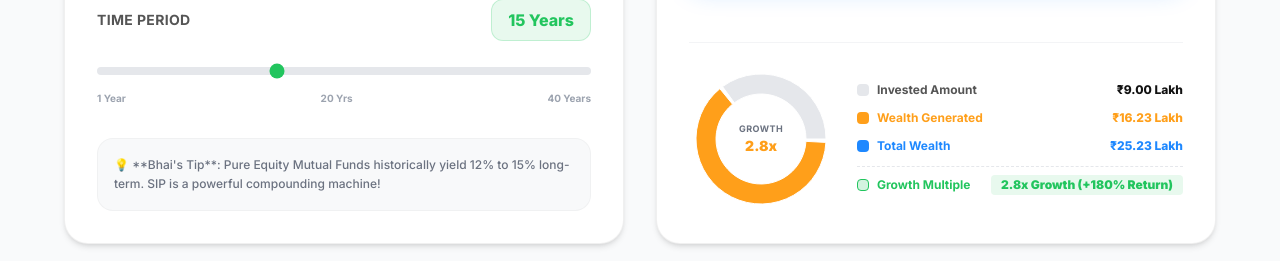
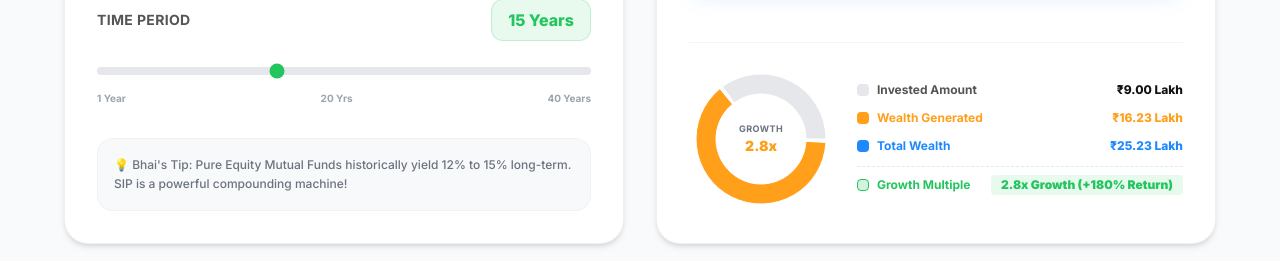
Before and after one commit to saurabh16r/Bharosa-Bhai, a Next.js app: page / in a window 1280 px wide. Shown: the part 3020-3281 px from the top of the page. Built offline with nearby package versions, Linux system fonts and the light colour scheme.

Commit message:
Format and clean up tip text styling in SIP Calculator

```diff
--- a/src/components/landing/SipCalculatorSection.tsx
+++ b/src/components/landing/SipCalculatorSection.tsx
@@ -203,7 +203,7 @@ export function SipCalculatorSection() {
             </div>
 
             <div className="bg-[#F8F9FA] p-4 rounded-2xl border border-[rgba(0,0,0,0.03)] text-xs text-[#6B7280] font-medium leading-relaxed">
-              💡 **Bhai's Tip**: Pure Equity Mutual Funds historically yield 12% to 15% long-term. SIP is a powerful compounding machine!
+              💡 Bhai's Tip: Pure Equity Mutual Funds historically yield 12% to 15% long-term. SIP is a powerful compounding machine!
             </div>
 
           </Card>
```
